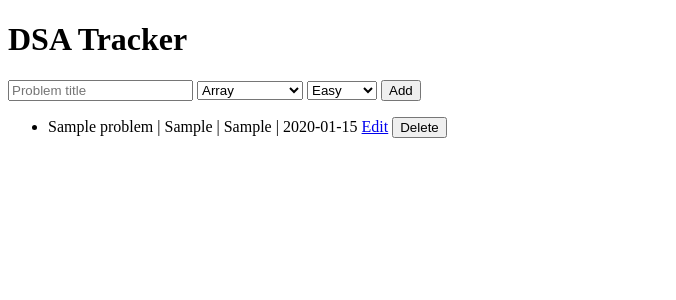
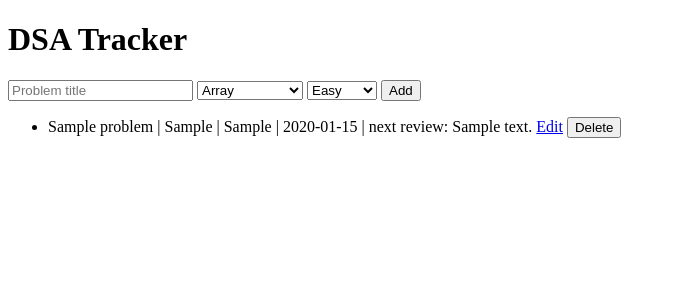
Before and after one commit to siminm05/dsa-tracker, a Flask app: page / in a window 1280 px wide. Shown: the top 300 px of the page, without its empty margins (0-676 px from the left). Run offline with Flask 3, Linux system fonts and the light colour scheme; tables that the repository leaves empty hold one stand-in row (values such as "Sample post").

Commit message:
Schedule first review on add

```diff
--- a/app.py
+++ b/app.py
@@ -1,6 +1,7 @@
 from flask import Flask, request, redirect, render_template, flash, abort
 from datetime import date
 import db
+from logic import next_review_date
 
 app = Flask(__name__)
 app.secret_key = "dev-only-change-me"
@@ -35,11 +36,12 @@ def home():
             for e in errors:
                 flash(e)
         else:
-            db.execute("INSERT INTO problems (title, topic, difficulty, date_solved) VALUES (?, ?, ?, ?)",
-                       (data["title"], data["topic"], data["difficulty"], date.today().isoformat()))
+            today = date.today()
+            db.execute("INSERT INTO problems (title, topic, difficulty, date_solved, review_count, next_review) VALUES (?, ?, ?, ?, 0, ?)",
+                       (data["title"], data["topic"], data["difficulty"], today.isoformat(), next_review_date(0, today).isoformat()))
             flash("Problem added!")
         return redirect("/")
-    rows = db.query("SELECT id, title, topic, difficulty, date_solved FROM problems ORDER BY id DESC")
+    rows = db.query("SELECT id, title, topic, difficulty, date_solved, next_review FROM problems ORDER BY id DESC")
     return render_template("index.html", problems=rows, topics=TOPICS, difficulties=DIFFICULTIES)
 
 @app.route("/delete/<int:problem_id>", methods=["POST"])
--- a/db.py
+++ b/db.py
@@ -18,4 +18,4 @@ def execute(sql, params=()):
             conn.execute(sql, params)
 
 def init_db():
-    execute("CREATE TABLE IF NOT EXISTS problems (id INTEGER PRIMARY KEY AUTOINCREMENT, title TEXT NOT NULL, topic TEXT NOT NULL, difficulty TEXT NOT NULL, date_solved TEXT NOT NULL)")
+    execute("CREATE TABLE IF NOT EXISTS problems (id INTEGER PRIMARY KEY AUTOINCREMENT, title TEXT NOT NULL, topic TEXT NOT NULL, difficulty TEXT NOT NULL, date_solved TEXT NOT NULL, review_count INTEGER NOT NULL DEFAULT 0, next_review TEXT NOT NULL)")
--- a/templates/index.html
+++ b/templates/index.html
@@ -25,7 +25,7 @@
   <ul>
     {% for p in problems %}
       <li>
-        {{ p.title }} | {{ p.topic }} | {{ p.difficulty }} | {{ p.date_solved }}
+        {{ p.title }} | {{ p.topic }} | {{ p.difficulty }} | {{ p.date_solved }} | next review: {{ p.next_review }}
         <a href="{{ url_for('edit', problem_id=p.id) }}">Edit</a>
         <form method="post" action="{{ url_for('delete', problem_id=p.id) }}" style="display:inline">
           <button>Delete</button>
```
